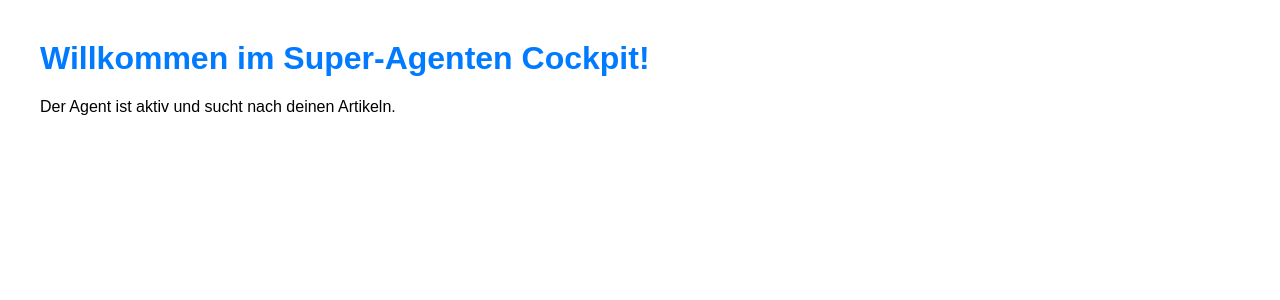
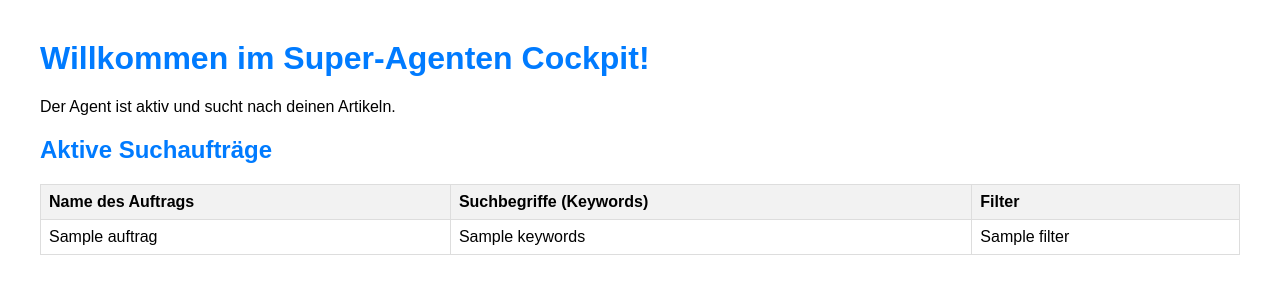
Before and after one commit to LennyCollie/ebay-agent-cockpit, a Flask app: template template/dashboard.html in a window 1280 px wide. Shown: the top 300 px of the page. Run offline with Flask 3, Linux system fonts and the light colour scheme; the template is opened without the code that fills it: most values are stand-ins (such as "Sample title", 1, 10 or a date in 2020).

Commit message:
Update dashboard.html

```diff
--- a/template/dashboard.html
+++ b/template/dashboard.html
@@ -1,18 +1,44 @@
+
 <!DOCTYPE html>
 <html lang="de">
 <head>
     <meta charset="UTF-8">
     <title>Dashboard</title>
-     <style>
+    <style>
         body { font-family: sans-serif; margin: 40px; }
-        h1 { color: #007bff; }
+        h1, h2 { color: #007bff; }
+        table { width: 100%; border-collapse: collapse; margin-top: 20px; }
+        th, td { border: 1px solid #ddd; padding: 8px; text-align: left; }
+        th { background-color: #f2f2f2; }
     </style>
 </head>
 <body>
     <h1>Willkommen im Super-Agenten Cockpit!</h1>
     <p>Der Agent ist aktiv und sucht nach deinen Artikeln.</p>
 
-    <!-- Hier werden wir später die Liste der Suchaufträge anzeigen -->
+    <h2>Aktive Suchaufträge</h2>
+    <table>
+        <thead>
+            <tr>
+                <th>Name des Auftrags</th>
+                <th>Suchbegriffe (Keywords)</th>
+                <th>Filter</th>
+            </tr>
+        </thead>
+        <tbody>
+            {% for auftrag in auftragsliste %}
+            <tr>
+                <td>{{ auftrag.name }}</td>
+                <td>{{ auftrag.keywords }}</td>
+                <td>{{ auftrag.filter if auftrag.filter else 'Keine' }}</td>
+            </tr>
+            {% else %}
+            <tr>
+                <td colspan="3">Keine Aufträge gefunden.</td>
+            </tr>
+            {% endfor %}
+        </tbody>
+    </table>
 
 </body>
 </html>
```
